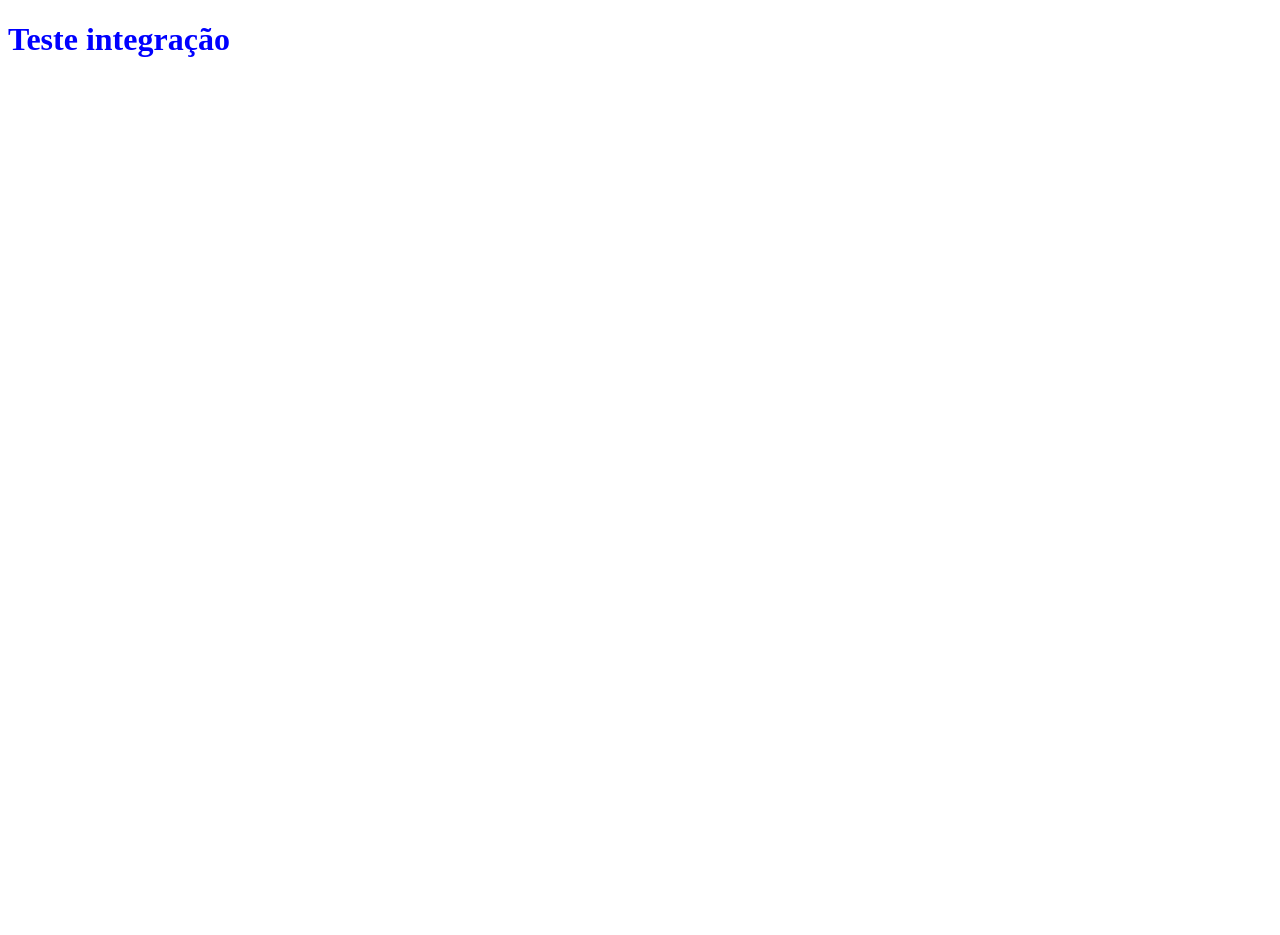
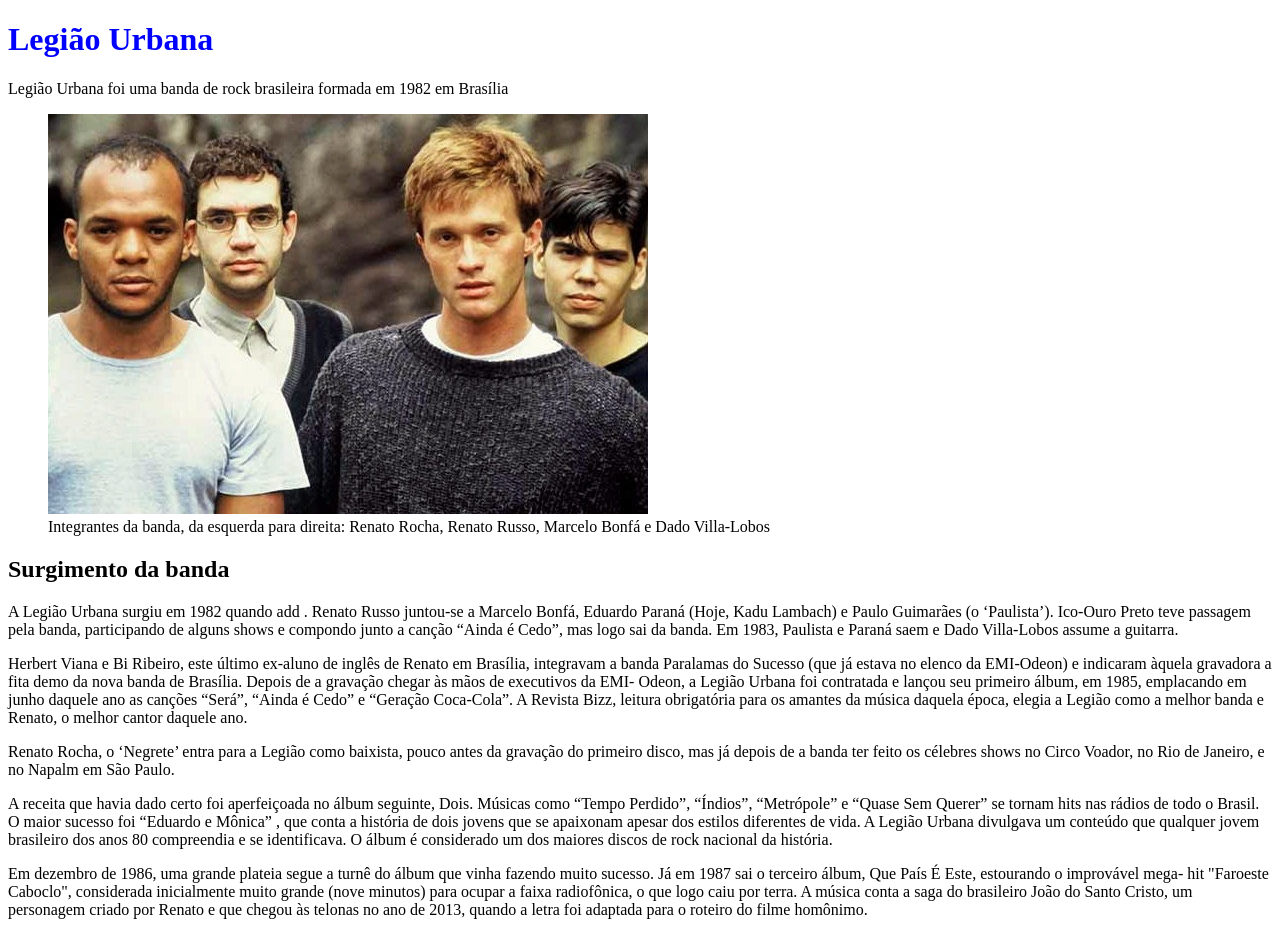
Before and after one commit to RossanaSena/P-gina-para-uma-banda, a plain HTML site: page index.html in a window 1280 px wide. Before the commit the page ends 800 px from the top, so only its background shows below. Drawn offline with Linux system fonts and the light colour scheme.

Commit message:
biografia da banda

```diff
--- a/index.html
+++ b/index.html
@@ -8,6 +8,38 @@
     <link rel="stylesheet" href="./assets/css/style.css">
 </head>
 <body>
-    <h1>Teste integração</h1>
+    <div class="container">
+        <!-- cabeçalho -->
+        <div class="header">
+            <h1 class="main-title">Legião Urbana </h1>
+            <p class="main-paragraph">Legião Urbana foi uma banda de rock brasileira formada em 1982 em Brasília</p>
+        </div>
+        <!-- imagem principal -->
+        <div class="main-image">
+            <figure>
+                <img src="./assets/images/Legião_Urbana_1.jpg" alt="A Banda Legião Urbana">
+                <figcaption>Integrantes da banda, da esquerda para direita: Renato Rocha, Renato Russo, Marcelo Bonfá e Dado Villa-Lobos </figcaption>
+            </figure>
+        </div>
+        <!-- biografia -->
+        <div class="biography-container">
+            <h2>Surgimento da banda</h2>
+            <p>
+                A Legião Urbana surgiu em 1982 quando add .<span class="bold"> Renato Russo juntou-se a Marcelo Bonfá, Eduardo Paraná (Hoje, Kadu Lambach) e Paulo Guimarães (o ‘Paulista’)</span>. Ico-Ouro Preto teve passagem pela banda, participando de alguns shows e compondo junto a canção “Ainda é Cedo”, mas logo sai da banda. Em 1983, Paulista e Paraná saem e Dado Villa-Lobos assume a guitarra.
+            </p>
+            <p>
+                Herbert Viana e Bi Ribeiro, este último ex-aluno de inglês de Renato em Brasília, integravam a banda Paralamas do Sucesso (que já estava no elenco da EMI-Odeon) e indicaram àquela gravadora a fita demo da nova banda de Brasília. Depois de a gravação chegar às mãos de executivos da EMI- Odeon, a Legião Urbana foi contratada e <span class="bold"> lançou seu primeiro álbum, em 1985, emplacando em junho daquele ano as canções “Será”, “Ainda é Cedo” e “Geração Coca-Cola”.</span> A Revista Bizz, leitura obrigatória para os amantes da música daquela época, elegia a Legião como a melhor banda e Renato, o melhor cantor daquele ano.
+            </p>
+            <p>
+                Renato Rocha, o ‘Negrete’ entra para a Legião como baixista, pouco antes da gravação do primeiro disco, mas já depois de a banda ter feito os célebres shows no Circo Voador, no Rio de Janeiro, e no Napalm em São Paulo.
+            </p>
+            <p>
+                A receita que havia dado certo foi aperfeiçoada no álbum seguinte, Dois. Músicas como “Tempo Perdido”, “Índios”, “Metrópole” e “Quase Sem Querer” se tornam hits nas rádios de todo o Brasil. <span class="bold"> O maior sucesso foi “Eduardo e Mônica” </span>, que conta a história de dois jovens que se apaixonam apesar dos estilos diferentes de vida. A Legião Urbana divulgava um conteúdo que qualquer jovem brasileiro dos anos 80 compreendia e se identificava. <span class="bold"> O álbum é considerado um dos maiores discos de rock nacional da história.</span>
+            </p>
+            <p>
+                Em <span class="bold"> dezembro de 1986</span>, uma grande plateia segue a turnê do álbum que vinha fazendo muito sucesso. <span class="bold"> Já em 1987 sai o terceiro álbum, Que País É Este, estourando o improvável mega- hit "Faroeste Caboclo"</span>, considerada inicialmente muito grande (nove minutos) para ocupar a faixa radiofônica, o que logo caiu por terra. A música conta a saga do brasileiro João do Santo Cristo, um personagem criado por Renato e que chegou às telonas no ano de 2013, quando a letra foi adaptada para o roteiro do filme homônimo.
+            </p>
+        </div>
+    </div>
 </body>
 </html>
```
Also changed, not shown: assets/images/Legião_Urbana_3.png (added).
